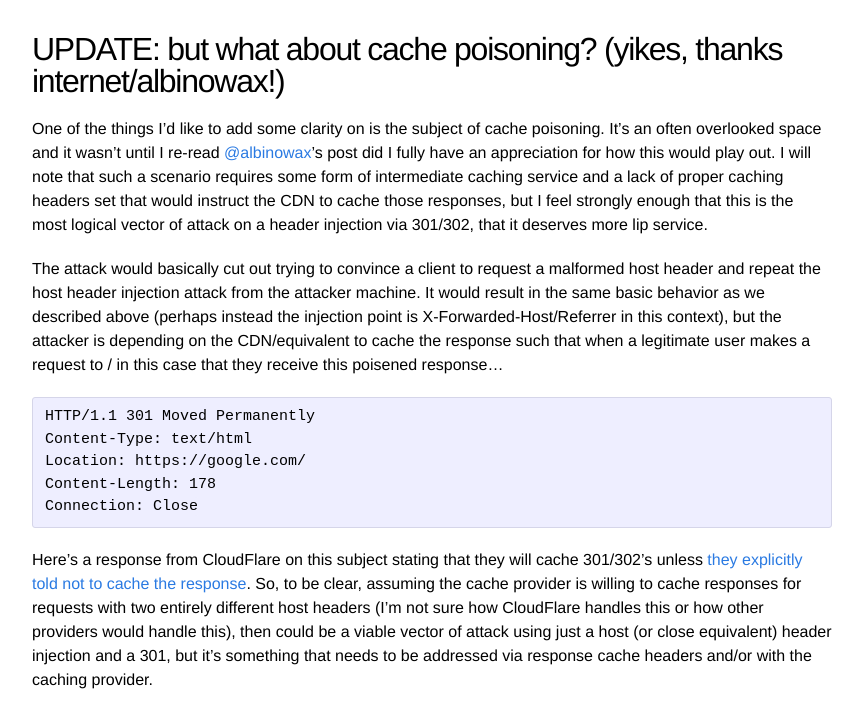
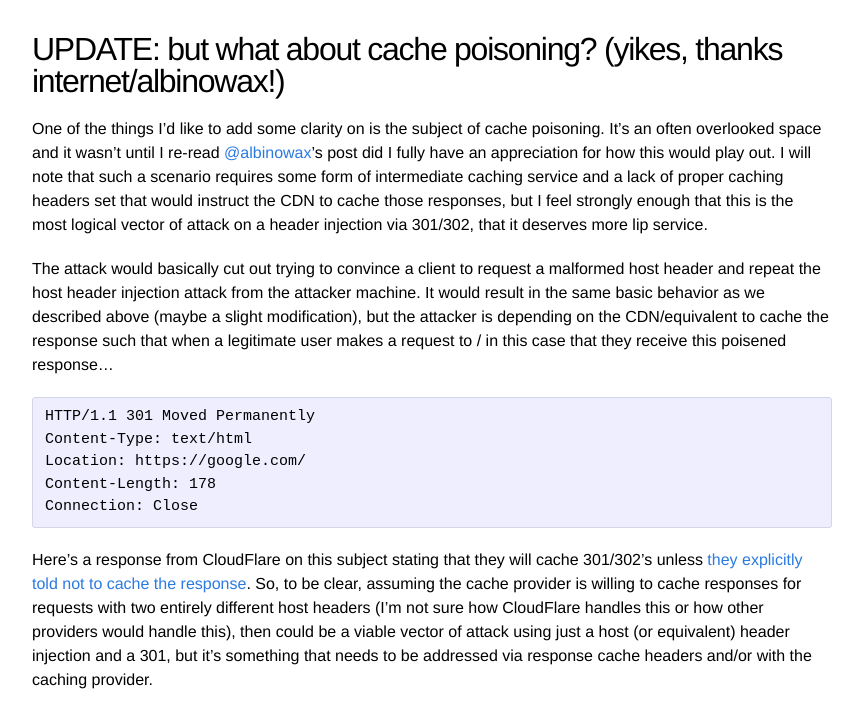
Before and after one commit to claudijd/claudijd.github.io, a Jekyll site: the page built from _posts/2018-02-01-2018-host-header-injections-what-are-they-good-for.md, in a window 1280 px wide and 900 px high, scrolled down 1982 px, cut to the strip 0-722 px from the top of the window. Shown: the whole strip, without its empty margins (208-1071 px from the left). Built offline with Jekyll 4.4.1, drawn with Linux system fonts in a browser that asks for light colours; comment, search, counter and statistics services are not loaded.

Commit message:
Be more generic about this

````diff
--- a/_posts/2018-02-01-2018-host-header-injections-what-are-they-good-for.md
+++ b/_posts/2018-02-01-2018-host-header-injections-what-are-they-good-for.md
@@ -54,7 +54,7 @@ I wanted to add one additional qualifying note that there can be cases where an
 
 One of the things I'd like to add some clarity on is the subject of cache poisoning.  It's an often overlooked space and it wasn't until I re-read [@albinowax](https://twitter.com/albinowax)'s post did I fully have an appreciation for how this would play out.  I will note that such a scenario requires some form of intermediate caching service and a lack of proper caching headers set that would instruct the CDN to cache those responses, but I feel strongly enough that this is the most logical vector of attack on a header injection via 301/302, that it deserves more lip service.
 
-The attack would basically cut out trying to convince a client to request a malformed host header and repeat the host header injection attack from the attacker machine.  It would result in the same basic behavior as we described above (perhaps instead the injection point is X-Forwarded-Host/Referrer in this context), but the attacker is depending on the CDN/equivalent to cache the response such that when a legitimate user makes a request to / in this case that they receive this poisened response...
+The attack would basically cut out trying to convince a client to request a malformed host header and repeat the host header injection attack from the attacker machine.  It would result in the same basic behavior as we described above (maybe a slight modification), but the attacker is depending on the CDN/equivalent to cache the response such that when a legitimate user makes a request to / in this case that they receive this poisened response...
 
 ```
 HTTP/1.1 301 Moved Permanently
@@ -64,4 +64,4 @@ Content-Length: 178
 Connection: Close
 ```
 
-Here's a response from CloudFlare on this subject stating that they will cache 301/302's unless [they explicitly told not to cache the response](https://support.cloudflare.com/hc/en-us/articles/200168326-Are-301-and-302-redirects-cached-by-Cloudflare-).  So, to be clear, assuming the cache provider is willing to cache responses for requests with two entirely different host headers (I'm not sure how CloudFlare handles this or how other providers would handle this), then could be a viable vector of attack using just a host (or close equivalent) header injection and a 301, but it's something that needs to be addressed via response cache headers and/or with the caching provider.
+Here's a response from CloudFlare on this subject stating that they will cache 301/302's unless [they explicitly told not to cache the response](https://support.cloudflare.com/hc/en-us/articles/200168326-Are-301-and-302-redirects-cached-by-Cloudflare-).  So, to be clear, assuming the cache provider is willing to cache responses for requests with two entirely different host headers (I'm not sure how CloudFlare handles this or how other providers would handle this), then could be a viable vector of attack using just a host (or equivalent) header injection and a 301, but it's something that needs to be addressed via response cache headers and/or with the caching provider.
````
